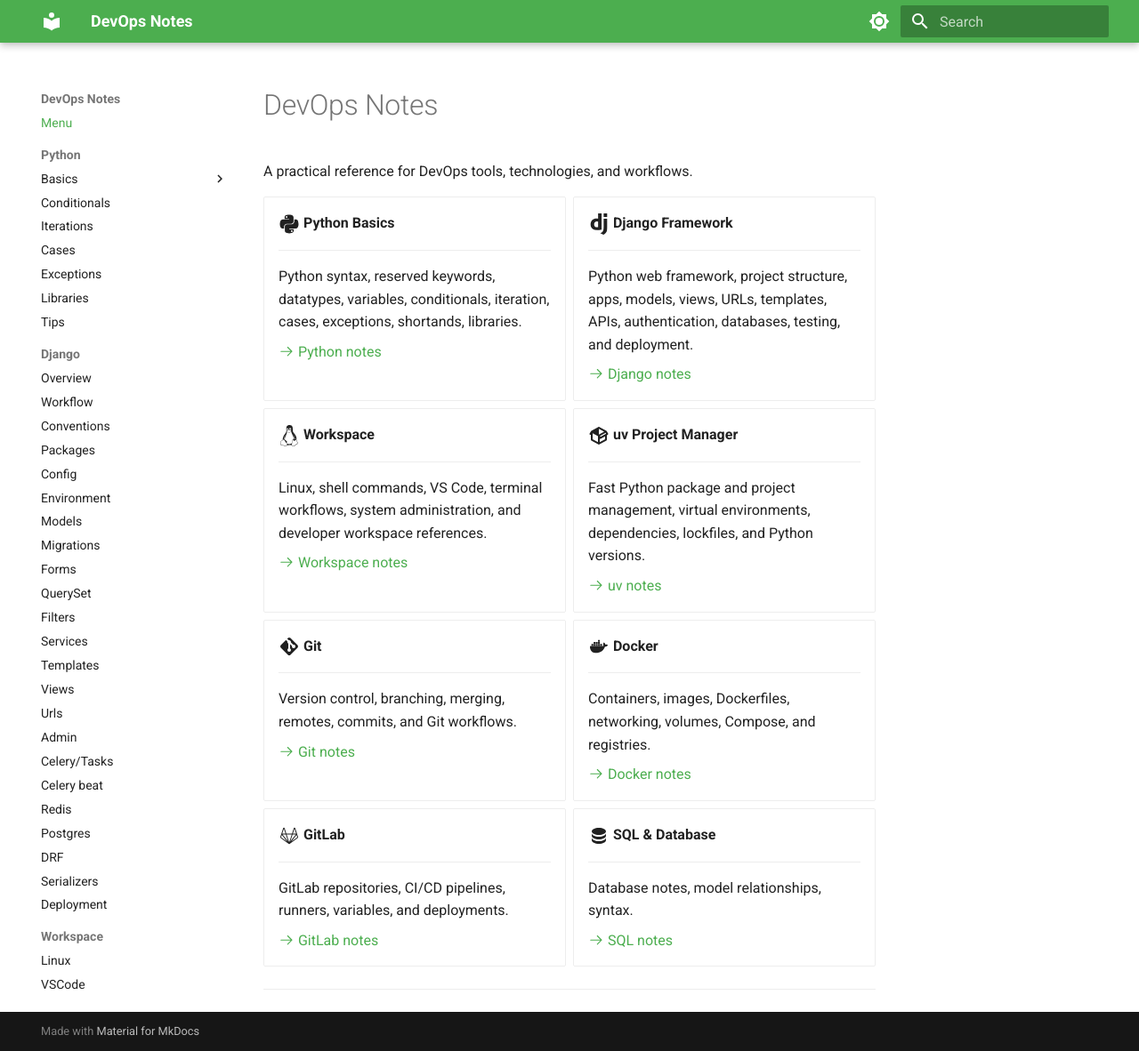
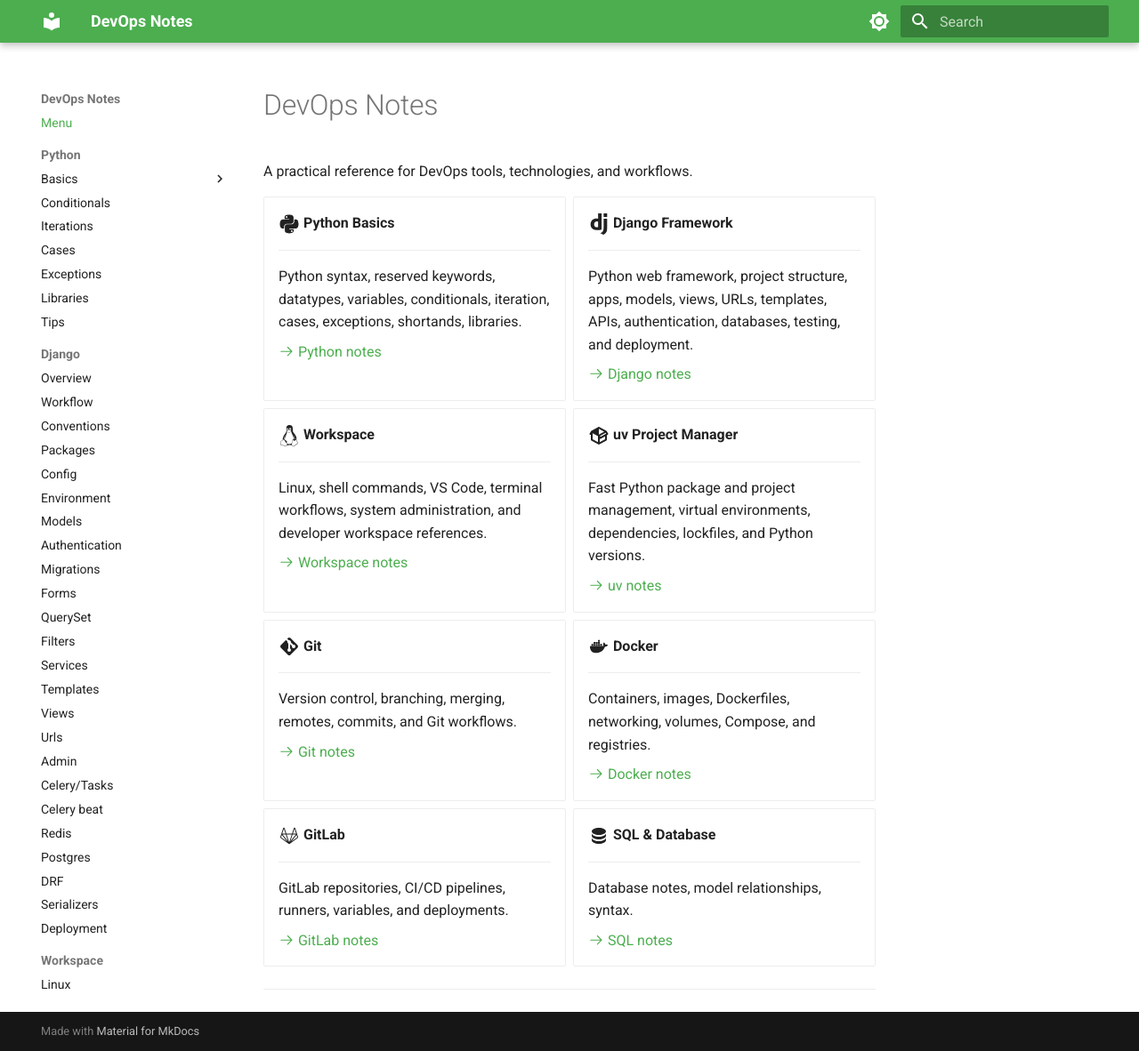
Before and after one commit to PSebastian96/devops_notes, an MkDocs documentation site: the page built from docs/index.md, in a window 1280 px wide and 1182 px high. Shown: the whole window at 89% size. Built offline with MkDocs 1.6.1 and Material for MkDocs 9.7.7, drawn with Linux system fonts in a browser that asks for light colours; part of the change alters nothing that is shown.

Commit message:
auth nav added

```diff
--- a/mkdocs.yml
+++ b/mkdocs.yml
@@ -65,6 +65,7 @@ nav:
     - Config: django/settings.md
     - Environment: django/environ.md
     - Models: django/models.md
+    - Authentication: django/auth.md
     - Migrations: django/migrations.md
     - Forms: django/forms.md
     - QuerySet: django/queryset.md
```
